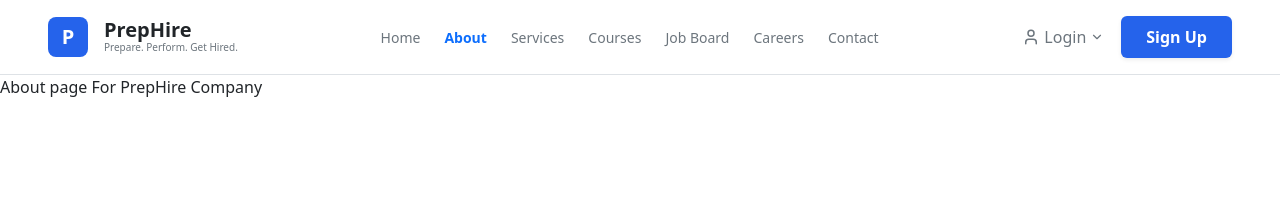
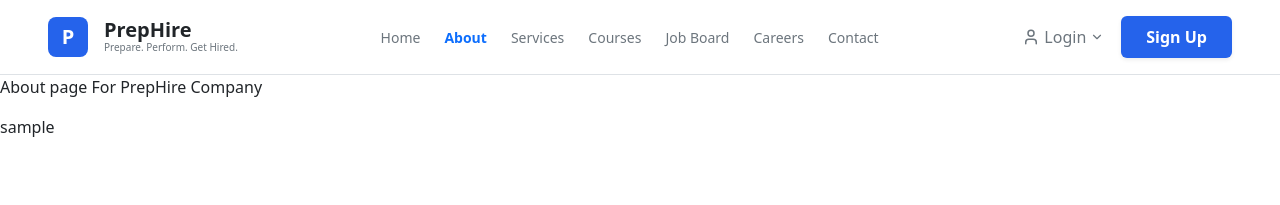
Before and after one commit to basavaadarsh/prephire-platform, a React (Vite) app: page /about in a window 1280 px wide. Shown: the top 205 px of the page. Built offline with nearby package versions, Linux system fonts and the light colour scheme.

Commit message:
Add sample paragraph to About page
Insert a small sample paragraph into src/pages/About.jsx under the About page for PrepHire Company. This is a minor content update to the About component.

```diff
--- a/src/pages/About.jsx
+++ b/src/pages/About.jsx
@@ -4,6 +4,7 @@ const About = () => {
     return (
         <div >
            <p>About page For PrepHire Company</p>
+           <p>sample</p>
         </div>
     );
 };
```
